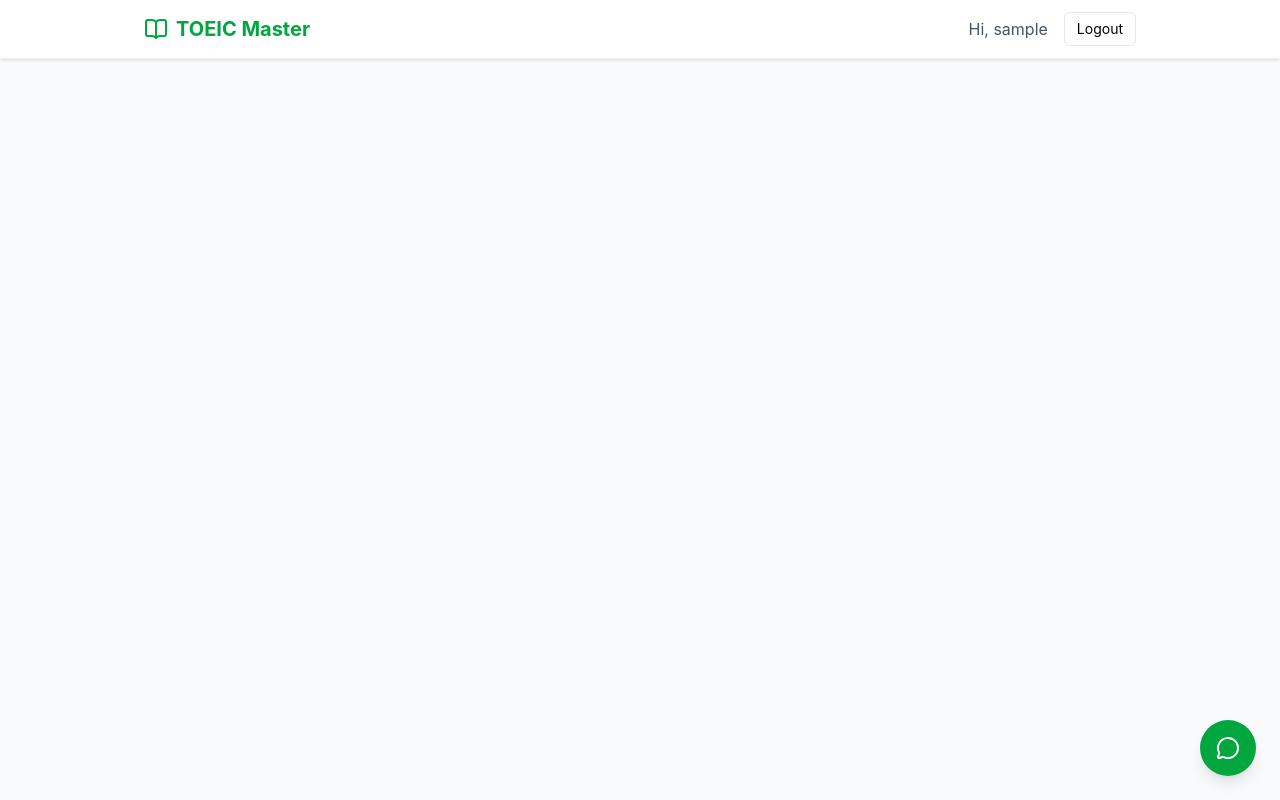
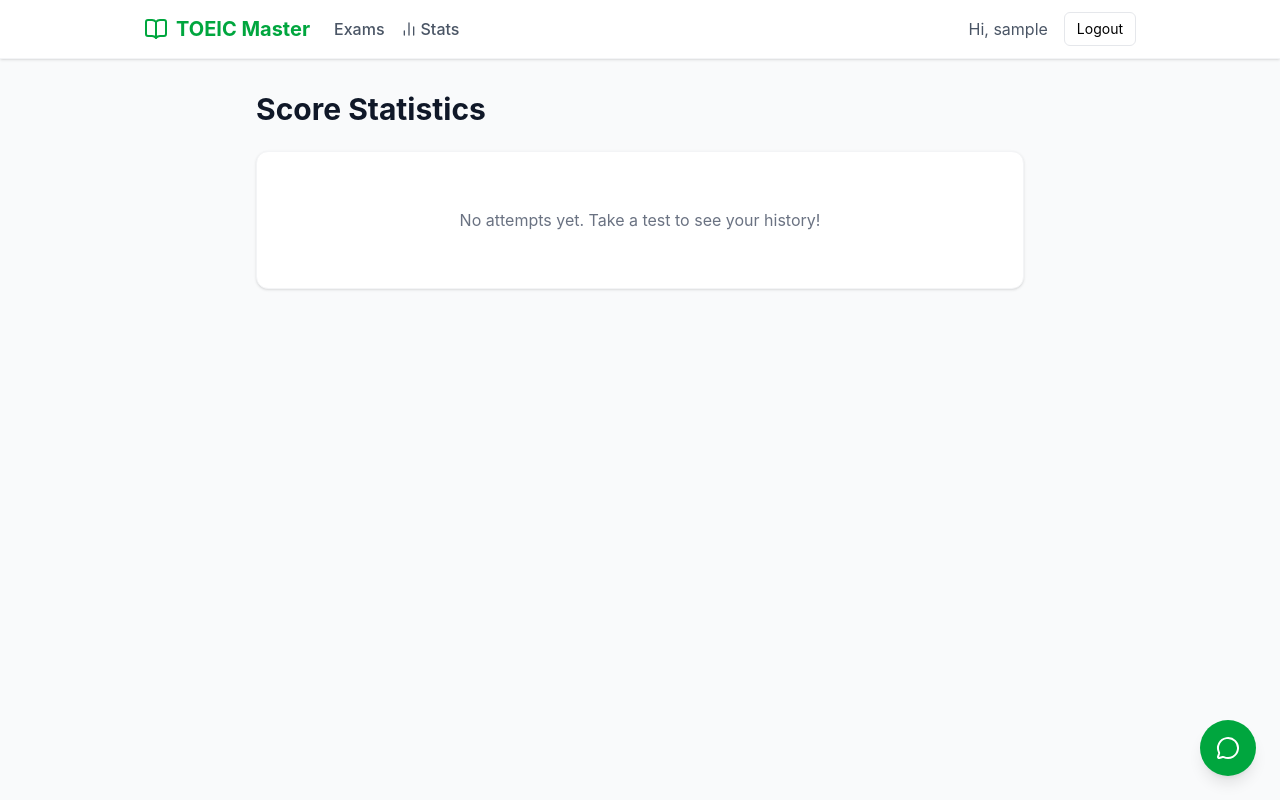
Before and after one commit to minhduc080204/toiec-test, a React (Vite) app: page /statistics in a window 1280 px wide. Built offline with nearby package versions, Linux system fonts and the light colour scheme; sample sign-in values are in the browser's storage.

Commit message:
feat: add statistics page and update navbar

```diff
--- a/src/App.tsx
+++ b/src/App.tsx
@@ -4,6 +4,7 @@ import { Login } from './pages/Login';
 import { Home } from './pages/Home';
 import { Practice } from './pages/Practice';
 import { Result } from './pages/Result';
+import { Statistics } from './pages/Statistics';
 
 function App() {
   return (
@@ -12,8 +13,9 @@ function App() {
         <Routes>
           <Route path="/" element={<Home />} />
           <Route path="/login" element={<Login />} />
-          <Route path="/practice/:part" element={<Practice />} />
+          <Route path="/practice/:examId" element={<Practice />} />
           <Route path="/result" element={<Result />} />
+          <Route path="/statistics" element={<Statistics />} />
         </Routes>
       </Layout>
     </BrowserRouter>
--- a/src/components/layout/Navbar.tsx
+++ b/src/components/layout/Navbar.tsx
@@ -1,6 +1,6 @@
 import { Link, useNavigate } from 'react-router';
 import { useAuthStore } from '../../store/authStore';
-import { BookOpen } from 'lucide-react';
+import { BookOpen, BarChart2 } from 'lucide-react';
 
 export const Navbar = () => {
   const { user, logout } = useAuthStore();
@@ -14,14 +14,24 @@ export const Navbar = () => {
   return (
     <nav className="bg-white shadow-sm border-b border-gray-100">
       <div className="max-w-5xl mx-auto px-4 py-3 flex justify-between items-center">
-        <Link to="/" className="flex items-center space-x-2 text-green-600 font-bold text-xl">
-          <BookOpen className="w-6 h-6" />
-          <span>TOEIC Master</span>
-        </Link>
+        <div className="flex items-center space-x-6">
+          <Link to="/" className="flex items-center space-x-2 text-green-600 font-bold text-xl">
+            <BookOpen className="w-6 h-6" />
+            <span>TOEIC Master</span>
+          </Link>
+          {user && (
+            <div className="hidden md:flex space-x-4">
+              <Link to="/" className="text-gray-600 hover:text-green-600 font-medium transition">Exams</Link>
+              <Link to="/statistics" className="text-gray-600 hover:text-green-600 font-medium transition flex items-center gap-1">
+                <BarChart2 size={16}/> Stats
+              </Link>
+            </div>
+          )}
+        </div>
         <div className="flex items-center space-x-4">
           {user ? (
             <>
-              <span className="text-gray-600">Hi, {user.username}</span>
+              <span className="text-gray-600 hidden sm:inline">Hi, {user.username}</span>
               <button
                 onClick={handleLogout}
                 className="text-sm px-3 py-1.5 border border-gray-200 rounded-md hover:bg-gray-50 transition cursor-pointer"
--- /dev/null
+++ b/src/pages/Statistics.tsx
@@ -0,0 +1,45 @@
+import { useStatsStore } from '../store/statsStore';
+
+export const Statistics = () => {
+  const { history, clearHistory } = useStatsStore();
+
+  return (
+    <div className="max-w-3xl mx-auto space-y-6">
+      <div className="flex justify-between items-end">
+        <h2 className="text-3xl font-bold text-gray-900">Score Statistics</h2>
+        {history.length > 0 && (
+          <button
+            onClick={() => {
+              if (window.confirm('Clear all history?')) clearHistory();
+            }}
+            className="text-sm text-red-500 hover:text-red-700 cursor-pointer"
+          >
+            Clear History
+          </button>
+        )}
+      </div>
+
+      <div className="bg-white p-6 rounded-xl shadow-sm border border-gray-100">
+        {history.length === 0 ? (
+          <p className="text-gray-500 text-center py-8">No attempts yet. Take a test to see your history!</p>
+        ) : (
+          <ul className="divide-y divide-gray-100">
+            {history.map((attempt) => (
+              <li key={attempt.id} className="py-4 flex justify-between items-center">
+                <div>
+                  <h4 className="font-bold text-gray-800">{attempt.examTitle}</h4>
+                  <p className="text-sm text-gray-500">
+                    Parts: {attempt.parts.join(', ').replace(/part/g, 'P')} • {new Date(attempt.date).toLocaleDateString()}
+                  </p>
+                </div>
+                <div className="text-xl font-extrabold text-green-600">
+                  {attempt.score} / {attempt.total}
+                </div>
+              </li>
+            ))}
+          </ul>
+        )}
+      </div>
+    </div>
+  );
+};
```
